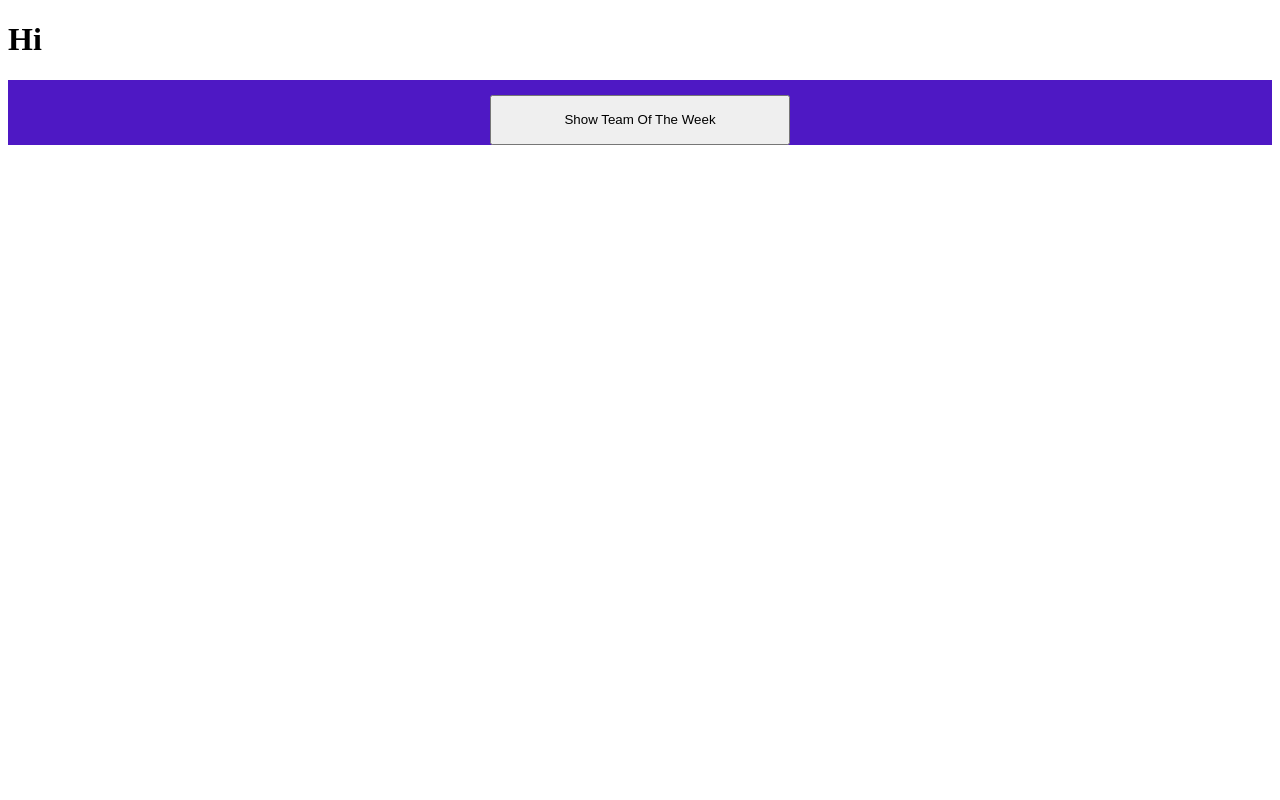
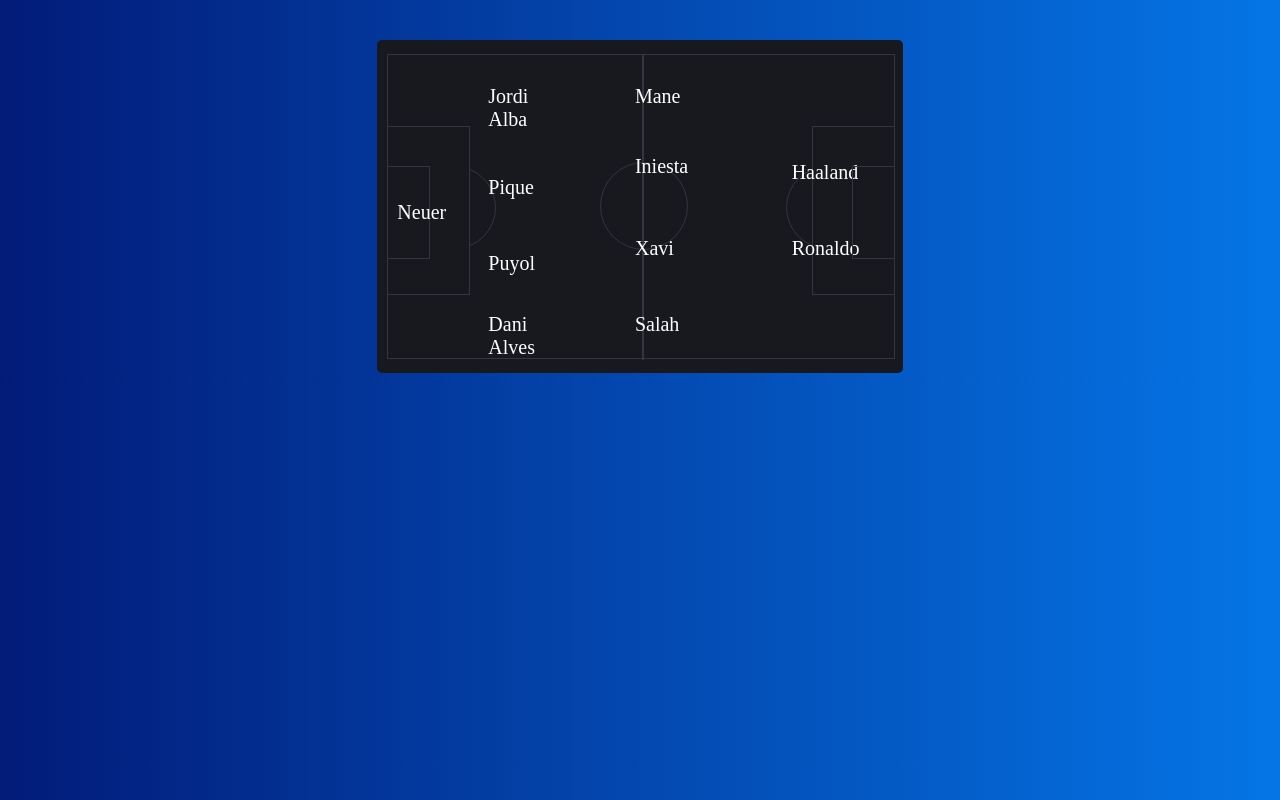
Before and after one commit to SU-CS308-22FA/Team22_Futboss_2, a React (Create React App) app in the folder client/: page /profilepage/1/teamoftheweek in a window 1280 px wide. Built offline with nearby package versions, Linux system fonts and the light colour scheme.

Commit message:
Created a football pitch visualization
Created a football pitch visualization at the team of the week page. Now players are shown on top of a pitch with respect to their positions.

```diff
--- a/client/package.json
+++ b/client/package.json
@@ -40,7 +40,11 @@
     ]
   },
   "devDependencies": {
+    "css-loader": "^6.7.3",
     "dotenv": "^16.0.3",
+    "postcss": "^8.4.20",
+    "postcss-loader": "^7.0.2",
+    "style-loader": "^3.3.1",
     "webpack": "^5.75.0"
   }
 }
--- a/client/public/index.html
+++ b/client/public/index.html
@@ -28,7 +28,6 @@
   </head>
   <body>
     <noscript>You need to enable JavaScript to run this app.</noscript>
-    <h1>Hi</h1>
     <div id="root"></div>
     <!--
       This HTML file is a template.
--- a/client/src/App.css
+++ b/client/src/App.css
@@ -1,11 +1,5 @@
 
-.App {
-  display: flex;
-  flex-direction: column;
-  justify-content: center;
-  align-items: center;
-  background-color:rgb(78, 24, 196)
-}
+
 
 .reg_information {
   display: flex;
--- a/client/src/component/teamoftheweek.component.js
+++ b/client/src/component/teamoftheweek.component.js
@@ -3,6 +3,8 @@ import { Link, useParams } from "react-router-dom";
 //import { deleteUser } from "./login.component";
 import { userContext } from "../store/context";
 import Axios from "axios";
+import "./teamoftheweek.css";
+
 
 
 const updateUserRating = (username, userrating) => {
@@ -49,8 +51,58 @@ export default function ProfilePage() {
   window.scrollTo(0, 0);
 
   return (
+    <center>
+  <div class="wrapper">
+  <div class="campo">
+     <div class="semi1"></div>
+     <div class="semi2"></div>
+     <div class="divisoria"></div>
+     <div class="interior"></div>
+     <div class="penalty"></div>
+     <div class="gk">
+      <text>Neuer</text>
+     </div>
+     <div class="rightcb">
+       <text>Puyol</text>
+     </div>
+      <div class="leftcb">
+       <text>Pique</text>
+     </div>
 
-    <div>
+     <div class="lb">
+       <text>Jordi Alba</text>
+     </div>
+     <div class="rb">
+       <text>Dani Alves</text>
+     </div>
+     <div class="lm">
+       <text>Mane</text>
+     </div>
+     <div class="lcm">
+       <text>Iniesta</text>
+     </div>
+     <div class="rcm">
+       <text>Xavi</text>
+     </div>
+     <div class="rm">
+       <text>Salah</text>
+     </div>
+     <div class="lst">
+       <text>Haaland</text>
+     </div>
+     <div class="rst">
+       <text>Ronaldo</text>
+     </div>
+
+  </div>
+ </div>
+</center>
+
+  );
+}
+
+
+/*<div>
 <div className="totw">
   <button onClick={getPlayer}>Show Team Of The Week</button>
   {playerList.map((val, key) => {
@@ -83,7 +135,4 @@ export default function ProfilePage() {
     );
   })}
 </div>
-    </div>
-
-  );
-}
+</div>*/
--- /dev/null
+++ b/client/src/component/teamoftheweek.css
@@ -0,0 +1,387 @@
+body{
+background: #0575E6;  /* fallback for old browsers */
+background: -webkit-linear-gradient(to right, #021B79, #0575E6);  /* Chrome 10-25, Safari 5.1-6 */
+background: linear-gradient(to right, #021B79, #0575E6); /* W3C, IE 10+/ Edge, Firefox 16+, Chrome 26+, Opera 12+, Safari 7+ */
+}
+
+text {
+  font-size: 20px;
+}
+
+.wrapper {
+  width:40%;
+  margin-top:40px;
+  padding:5px 10px;
+  background-color:#17191F;
+  border-radius:5px;
+}
+
+.campo {
+  position: relative;
+  display: inline-block;
+  vertical-align: middle;
+  width: 100%;
+  height: 0;
+  margin: 10px auto;
+  padding: 0 0 60% 0;
+  /*background: green;*/
+  /*background-color: rgb(27,31,38);*/
+  background-color: #17191F;
+}
+
+.interior, .divisoria,
+.semi1, .semi2,
+.corner {
+  position: absolute;
+  top: 0;
+  bottom: 0;
+  left: 0;
+  right: 0;
+  width: 100%;
+  height: 100%;
+  margin: auto;
+  border: 1px solid #323642;
+}
+
+.divisoria:after, .divisoria:before {
+  content: "";
+  position: absolute;
+  left: 50%;
+  display: block;
+  width: 0;
+  height: 100%;
+  margin-left: .5px;
+  border: 0.5px solid #323642;
+}
+.divisoria:before {
+  top: 50%;
+  width: 17%;
+  height: 0;
+  margin: -8% 0 0 -8%;
+  margin-top: calc(-8% - 4px);
+  margin-left: calc(-8% - .5px);
+  padding-bottom: 17%;
+  border-radius: 50%;
+  border: 1px solid #323642;
+}
+
+.campo:before, .campo:after {
+  content: "";
+  position: absolute;
+  top: 50%;
+  left: 1px;
+  margin: -8% 0 0 -1px;
+  display: block;
+  width: 8%;
+  height: 30%;
+  border: 1px solid #323642;
+  z-index: 2;
+}
+
+.campo:after {
+  left: auto;
+  right: -2px;
+}
+
+.interior:before, .interior:after {
+  content: "";
+  position: absolute;
+  top: 50%;
+  left: 0;
+  margin: -16% 0 0 -1px;
+  display: block;
+  width: 16%;
+  height: 55%;
+  /*background: rgb(27,31,38);*/
+  background-color: #17191F;
+  border: 1px solid #323642;
+}
+
+.interior:after {
+  left: auto;
+  right: 0;
+  margin: -16% -1px 0 0;
+}
+
+.semi2:before {
+  left: auto;
+  right: 12%;
+}
+
+.semi1:after, .semi2:after {
+  content: "";
+  position: absolute;
+  top: 50%;
+  left: 5%;
+  width: 16%;
+  height: 0;
+  margin: -8% 0 0 0;
+  padding-bottom: 16%;
+  border: 1px solid #323642;
+  border-radius: 50%;
+}
+.semi2:after {
+  left: auto;
+  right: 5%;
+}
+
+.gk{
+  content: "Neuer";
+  color: white;
+  position: absolute;
+  top: 48%;
+  left: 2%;
+  display: block;
+  width: 3%;
+  height: 5%;
+  border-radius: 50%;
+  z-index: 2;
+}
+
+.lb{
+  content: "";
+  color: white;
+  position: absolute;
+  top: 10%;
+  left: 20%;
+  display: block;
+  width: 3%;
+  height: 5%;
+  z-index: 2;
+}
+
+.rightcb{
+  content: "";
+  color: white;
+  position: absolute;
+  top: 65%;
+  left: 20%;
+  display: block;
+  width: 3%;
+  height: 5%;
+  z-index: 2;
+}
+
+.leftcb{
+  content: "";
+  color: white;
+  position: absolute;
+  top: 40%;
+  left: 20%;
+  display: block;
+  width: 3%;
+  height: 5%;
+  z-index: 2;
+}
+
+.rb{
+  content: "";
+  position: absolute;
+  color: white;
+  top: 85%;
+  left: 20%;
+  display: block;
+  width: 3%;
+  height: 5%;
+  z-index: 2;
+}
+
+.lwb{
+  content: "";
+  position: absolute;
+  top: 10%;
+  left: 30%;
+  display: block;
+  width: 3%;
+  height: 5%;
+  background-color: #4F7EDC;
+  border: 1px solid #324978;
+  border-radius: 50%;
+  z-index: 2;
+}
+
+.dm{
+  content: "";
+  position: absolute;
+  top: 48%;
+  left: 30%;
+  display: block;
+  width: 3%;
+  height: 5%;
+  background-color: #4F7EDC;
+  border: 1px solid #324978;
+  border-radius: 50%;
+  z-index: 2;
+}
+
+.rwb{
+  content: "";
+  position: absolute;
+  top: 85%;
+  left: 30%;
+  display: block;
+  width: 3%;
+  height: 5%;
+  background-color: #4F7EDC;
+  border: 1px solid #324978;
+  border-radius: 50%;
+  z-index: 2;
+}
+
+.lm{
+  content: "";
+  position: absolute;
+  color: white;
+  top: 10%;
+  left: 49%;
+  display: block;
+  width: 3%;
+  height: 5%;
+  z-index: 2;
+}
+
+.lcm{
+  content: "";
+  position: absolute;
+  color: white;
+  top: 33%;
+  left: 49%;
+  display: block;
+  width: 3%;
+  height: 5%;
+  z-index: 2;
+}
+
+.rcm{
+  content: "";
+  position: absolute;
+  color: white;
+  top: 60%;
+  left: 49%;
+  display: block;
+  width: 3%;
+  height: 5%;
+  z-index: 2;
+}
+
+
+
+.rm{
+  content: "";
+  position: absolute;
+  color: white;
+  top: 85%;
+  left: 49%;
+  display: block;
+  width: 3%;
+  height: 5%;
+  z-index: 2;
+}
+
+.amr{
+  content: "";
+  position: absolute;
+  top: 10%;
+  left: 67%;
+  display: block;
+  width: 3%;
+  height: 5%;
+  background-color: #4F7EDC;
+  border: 1px solid #324978;
+  border-radius: 50%;
+  z-index: 2;
+}
+
+.am{
+  content: "";
+  position: absolute;
+  top: 48%;
+  left: 67%;
+  display: block;
+  width: 3%;
+  height: 5%;
+  background-color: #4F7EDC;
+  border: 1px solid #324978;
+  border-radius: 50%;
+  z-index: 2;
+}
+
+.aml{
+  content: "";
+  position: absolute;
+  top: 85%;
+  left: 67%;
+  display: block;
+  width: 3%;
+  height: 5%;
+  background-color: #4F7EDC;
+  border: 1px solid #324978;
+  border-radius: 50%;
+  z-index: 2;
+}
+
+.wl{
+  content: "";
+  position: absolute;
+  top: 10%;
+  left: 83%;
+  display: block;
+  width: 3%;
+  height: 5%;
+  background-color: #4F7EDC;
+  border: 1px solid #324978;
+  border-radius: 50%;
+  z-index: 2;
+}
+
+.cf{
+  content: "";
+  position: absolute;
+  top: 48%;
+  left: 83%;
+  display: block;
+  width: 3%;
+  height: 5%;
+  background-color: #4F7EDC;
+  border: 1px solid #324978;
+  border-radius: 50%;
+  z-index: 2;
+}
+
+.wr{
+  content: "";
+  position: absolute;
+  top: 85%;
+  left: 83%;
+  display: block;
+  width: 3%;
+  height: 5%;
+  background-color: #4F7EDC;
+  border: 1px solid #324978;
+  border-radius: 50%;
+  z-index: 2;
+}
+
+.lst{
+  content: "";
+  position: absolute;
+  color: white;
+  top: 35%;
+  left: 80%;
+  display: block;
+  width: 3%;
+  height: 5%;
+  z-index: 2;
+}
+
+.rst{
+  content: "";
+  position: absolute;
+  color: white;
+  top: 60%;
+  left: 80%;
+  display: block;
+  width: 3%;
+  height: 5%;
+  z-index: 2;
+}
```
Also changed, not shown: client/src/webpack.config.js (+44 -1 lines), 2 other files (tests, documents, lock files or other folders). Lines whose indentation alone changed are shown as unchanged.
